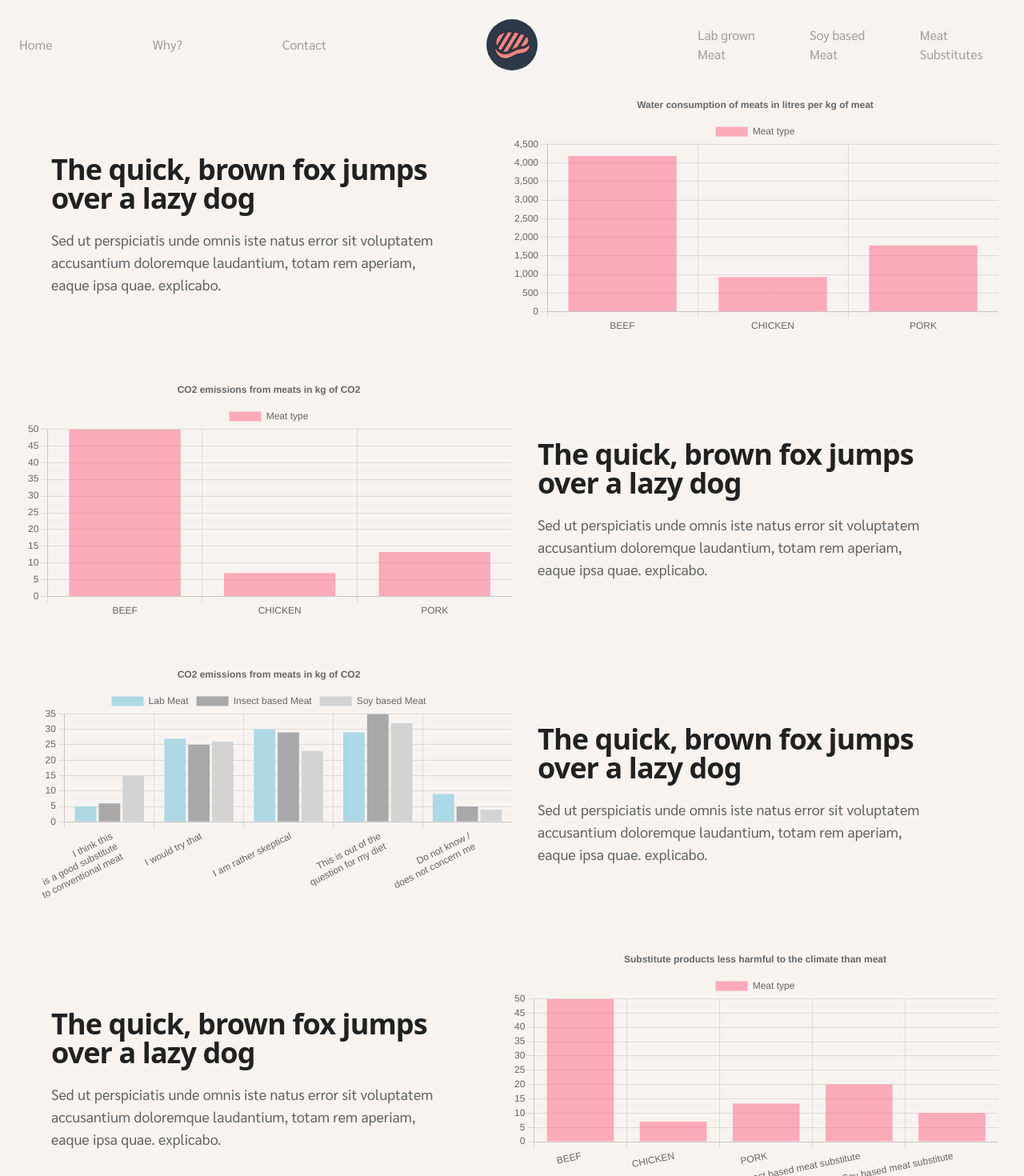
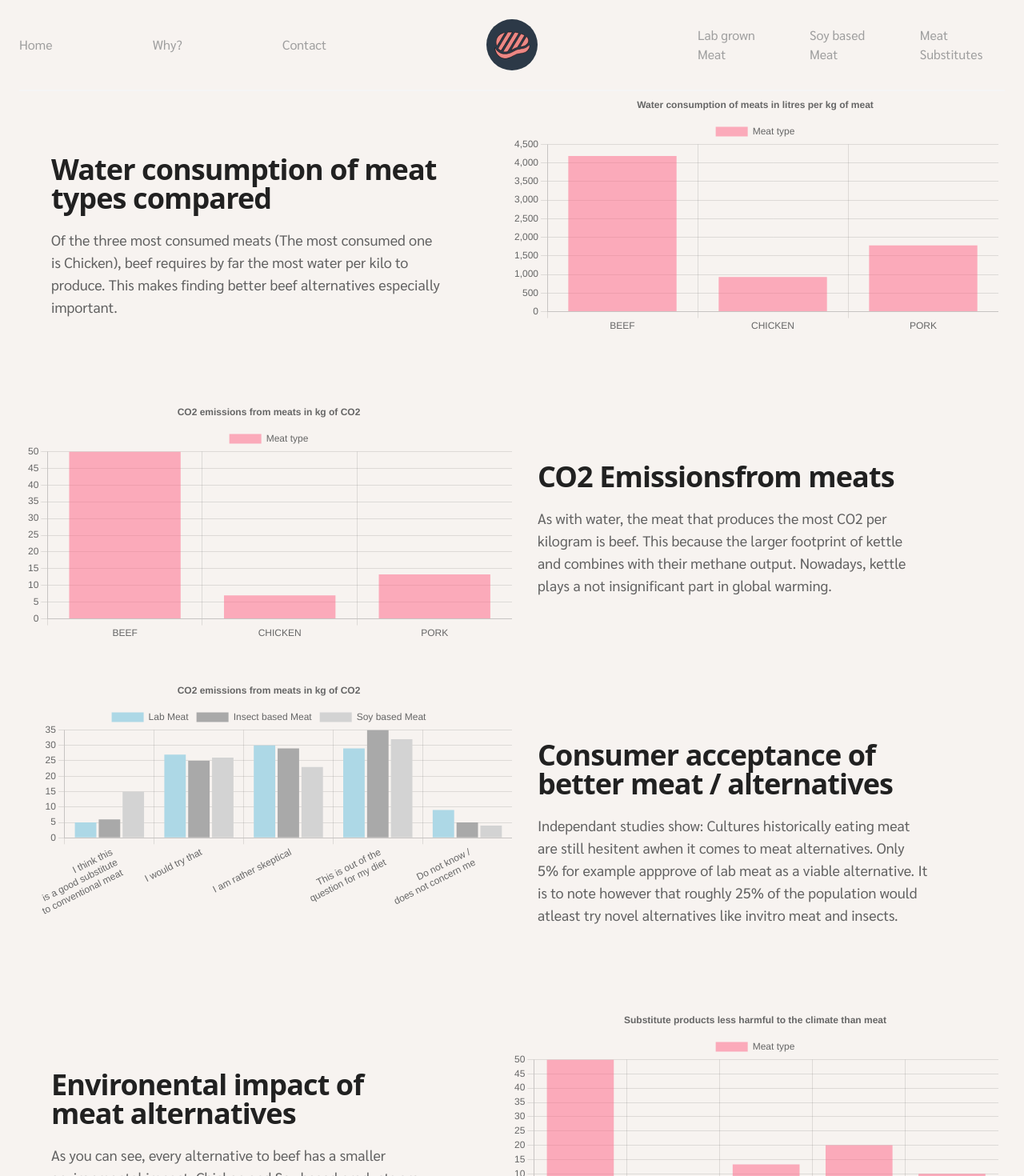
Before and after one commit to KlotzJesse/meature, a Next.js app: page /why in a window 1280 px wide. Shown: the top 1470 px of the page at 80% size. Built offline with nearby package versions, Linux system fonts and the light colour scheme.

Commit message:
Update texts

```diff
--- a/components/Footer.tsx
+++ b/components/Footer.tsx
@@ -74,8 +74,8 @@ export const Footer = (props: FooterProps) => {
                 </a>
               </div>
               <p className="mt-4 text-sm ">
-                Find us on Social Media and fight for your future
-                #thefutureofmeat!
+                Find us on social media and share your passion for better meat!
+                #meatchanges
               </p>
             </div>
           </div>
--- a/pages/why.tsx
+++ b/pages/why.tsx
@@ -19,33 +19,25 @@ export const statistics = (props: statisticsProps) => {
       <Header />
       <main>
         <Statistic
-          title="The quick, brown fox jumps over a lazy dog"
-          description="Sed ut perspiciatis unde omnis iste natus error sit voluptatem
-          accusantium doloremque laudantium, totam rem aperiam, eaque ipsa
-          quae. explicabo."
+          title="Water consumption of meat types compared"
+          description="Of the three most consumed meats (The most consumed one is Chicken), beef requires by far the most water per kilo to produce. This makes finding better beef alternatives especially important. "
           graphic={<WaterConsumptionStat />}
         />
         <Statistic
-          title="The quick, brown fox jumps over a lazy dog"
-          description="Sed ut perspiciatis unde omnis iste natus error sit voluptatem
-          accusantium doloremque laudantium, totam rem aperiam, eaque ipsa
-          quae. explicabo."
+          title="CO2 Emissionsfrom meats"
+          description="As with water, the meat that produces the most CO2 per kilogram is beef. This because the larger footprint of kettle and combines with their methane output. Nowadays, kettle plays a not insignificant part in global warming. "
           graphic={<MeatEmissionsStat />}
           right
         />
         <Statistic
-          title="The quick, brown fox jumps over a lazy dog"
-          description="Sed ut perspiciatis unde omnis iste natus error sit voluptatem
-          accusantium doloremque laudantium, totam rem aperiam, eaque ipsa
-          quae. explicabo."
+          title="Consumer acceptance of better meat / alternatives"
+          description="Independant studies show: Cultures historically eating meat are still hesitent awhen it comes to meat alternatives. Only 5% for example appprove of lab meat as a viable alternative. It is to note however that roughly 25% of the population would atleast try novel alternatives like invitro meat and insects."
           graphic={<SurveyMeatSubstitutes />}
           right
         />
         <Statistic
-          title="The quick, brown fox jumps over a lazy dog"
-          description="Sed ut perspiciatis unde omnis iste natus error sit voluptatem
-          accusantium doloremque laudantium, totam rem aperiam, eaque ipsa
-          quae. explicabo."
+          title="Environental impact of meat alternatives"
+          description="As you can see, every alternative to beef has a smaller environmental impact. Chicken and Soy based products are especially good, followed by pork."
           graphic={<MeatSubstituteEnvStat />}
         />
       </main>
```
